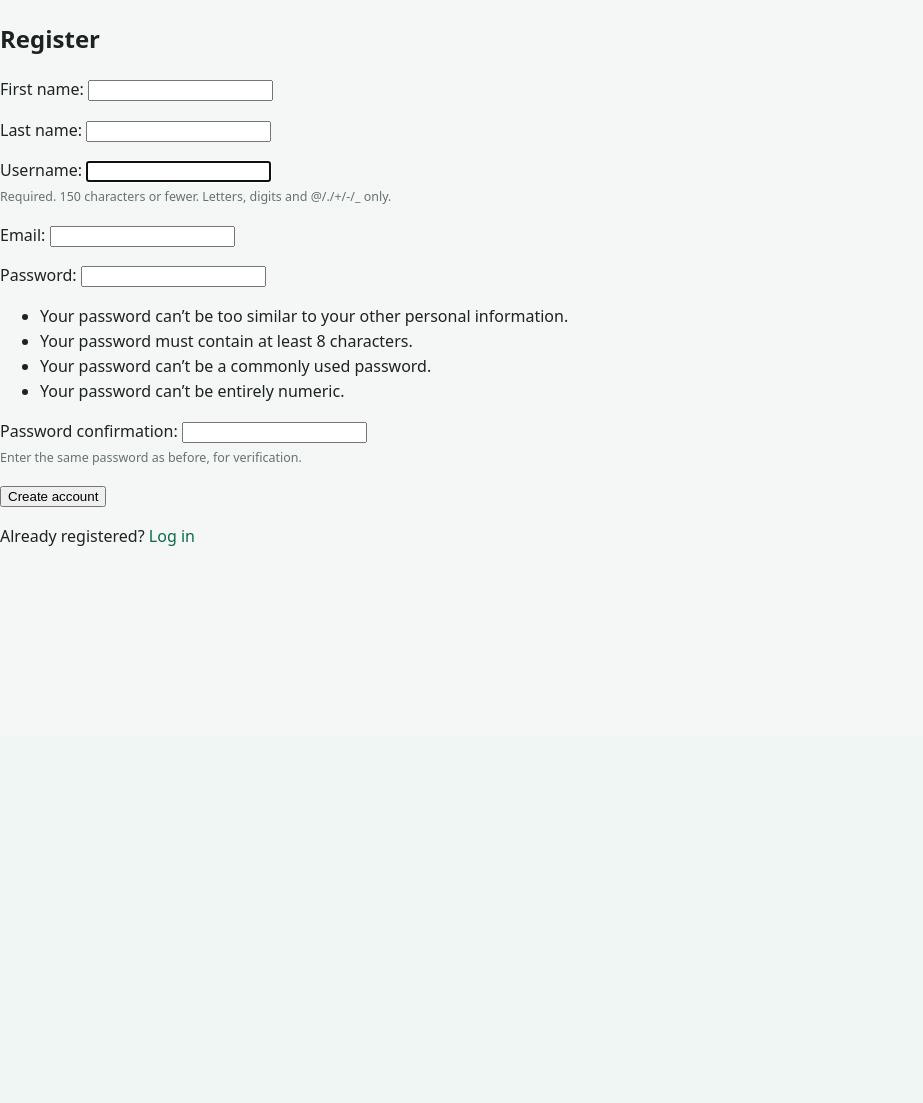
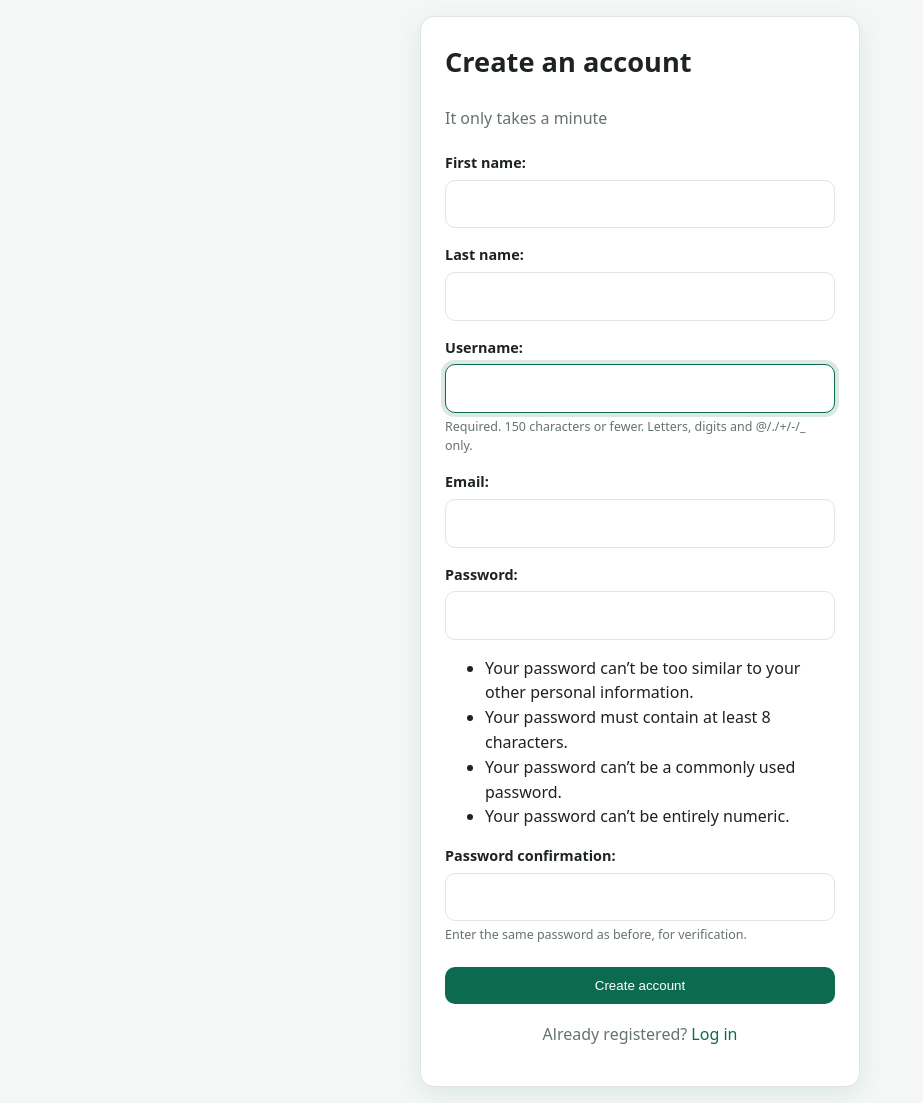
Before and after one commit to Jillian-Oledan/Vaulture-Oledan-JillianBritney-G02, a Django app: page /register/ in a window 1280 px wide. Shown: the part 63-1166 px from the top of the page, without its empty margins (0-923 px from the left). Before the commit the page ends 609 px from the top, so only its background shows below. Run offline with Django 5.2, Linux system fonts and the light colour scheme.

Commit message:
feat(design): redesign register

```diff
--- a/templates/accounts/register.html
+++ b/templates/accounts/register.html
@@ -1,9 +1,15 @@
 {% extends "base.html" %}
+{% block title %}Register{% endblock %}
 {% block content %}
-<h2>Register</h2>
-<form method="post" novalidate>
-  {% csrf_token %}{{ form.as_p }}
-  <button type="submit">Create account</button>
-</form>
-<p>Already registered? <a href="{% url 'login' %}">Log in</a></p>
+<div class="auth-wrap">
+  <div class="card auth-card">
+    <h2>Create an account</h2>
+    <p class="sub">It only takes a minute</p>
+    <form method="post" class="form" novalidate>{% csrf_token %}
+      {{ form.as_p }}
+      <button class="btn">Create account</button>
+    </form>
+    <p class="switch">Already registered? <a href="{% url 'login' %}">Log in</a></p>
+  </div>
+</div>
 {% endblock %}
```
